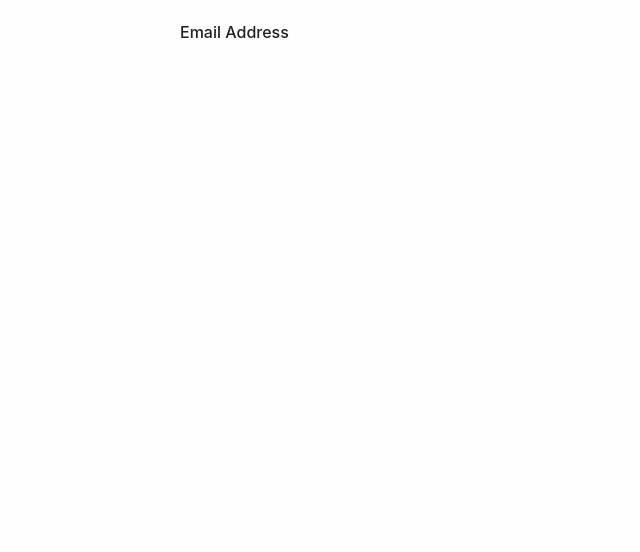
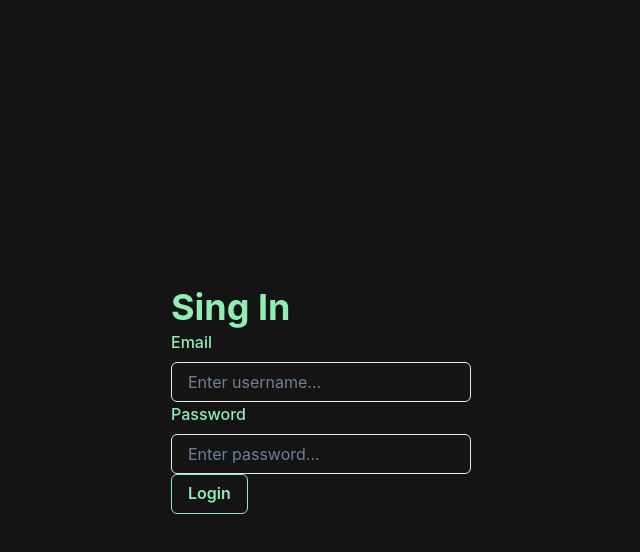
Before and after one commit to PedroVictor022/E-shop, a Next.js app: page / in a window 1280 px wide. Shown: the top 552 px of the page, without its empty margins (319-959 px from the left). Built offline with nearby package versions, Linux system fonts and the light colour scheme.

Commit message:
form container

```diff
--- a/pages/_app.js
+++ b/pages/_app.js
@@ -1,16 +1,15 @@
-import { ChakraProvider } from "@chakra-ui/provider"
-import Layout from '../components/Layout';
-import theme from '../libs/theme';
-
+import { ChakraProvider } from "@chakra-ui/provider";
+import { ColorModeProvider, CSSReset } from "@chakra-ui/react";
+import themes from "../themes/themes";
 
 function MyApp({ Component, pageProps }) {
   return (
-    <ChakraProvider theme={theme}>
-     <Layout>
-       <Component {...pageProps} />
-     </Layout>
+    <ChakraProvider theme={themes}>
+      <ColorModeProvider>
+        <Component {...pageProps} />
+      </ColorModeProvider>
     </ChakraProvider>
-  )
+  );
 }
 
-export default MyApp
+export default MyApp;
--- a/pages/index.js
+++ b/pages/index.js
@@ -1,16 +1,34 @@
 import { FormControl, FormLabel } from "@chakra-ui/form-control";
 import { Input } from "@chakra-ui/input";
-import { Box, Flex } from "@chakra-ui/layout";
+import { Box, Flex, VStack, Heading } from "@chakra-ui/layout";
+import { Button, color, IconButton, useColorMode } from "@chakra-ui/react";
 
-export default function Home() {
+export default function ScreenHome() {
   return (
-    <Flex flexDir="column" align='center' justify='center'>
-      <Box>
-        <FormControl>
-          <FormLabel>Email Address</FormLabel>
-          <Input type="email"/>
-        </FormControl>
-      </Box>
-    </Flex>
-  )
+    <Box bg="blackAlpha.900">
+      <VStack
+        color="whatsapp.200"
+        as="form"
+        mx="auto"
+        w={{ base: "90%", md: 300 }}
+        h="100vh"
+        justifyContent="center"
+      >
+        <Box w='100%'>
+          <Heading>Sing In</Heading>
+          <FormControl>
+            <FormLabel>Email</FormLabel>
+            <Input placeholder="Enter username..." colorScheme="whatsapp" />
+          </FormControl>
+          <FormControl>
+            <FormLabel>Password</FormLabel>
+            <Input placeholder="Enter password..." colorScheme="whatsapp" />
+          </FormControl>
+          <Button type="submit" variant="outline" colorScheme="whatsapp.200">
+            Login
+          </Button>
+        </Box>
+      </VStack>
+    </Box>
+  );
 }
--- a/styles/theme.js
+++ /dev/null
@@ -1,18 +0,0 @@
-import { extendTheme } from "@chakra-ui/react";
-
-const customTheme = {
-   components: {
-      Heading: {
-         variants: {
-            page_title: {
-               color: "#fefefe",
-               fontWeight: "bold",
-            }
-         }
-      }
-   }
-}
-
-
-const theme = extendTheme(customTheme);
-export default theme;
--- /dev/null
+++ b/themes/themes.js
@@ -0,0 +1,22 @@
+import { extendTheme } from "@chakra-ui/react";
+
+const theme = {
+   config: {
+      initialColorMode: 'dark',
+      useSystemColorMode: true,
+   },
+   styles: {
+      global: {
+         code: {
+            fontFamily: "font-family: 'M PLUS Rounded 1c', sans-serif;"
+         }
+      }
+   },
+   body: {
+      fontFamily: "font-family: 'M PLUS Rounded 1c', sans-serif;",
+      WebkitFontSmoothing: 'antialised',
+      MozOsxFontSmoothing: 'grayscale'
+   }
+}
+
+export default extendTheme(theme);
```
